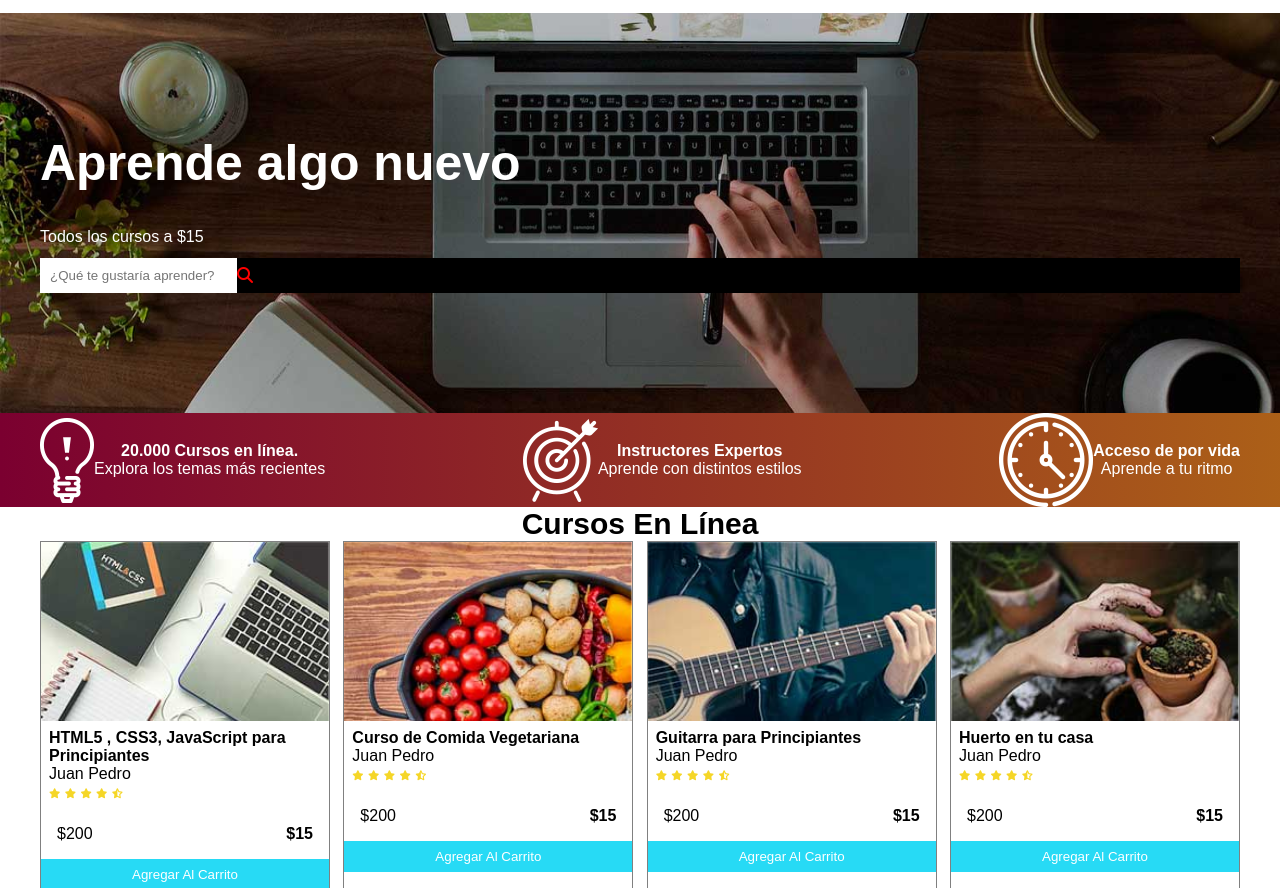
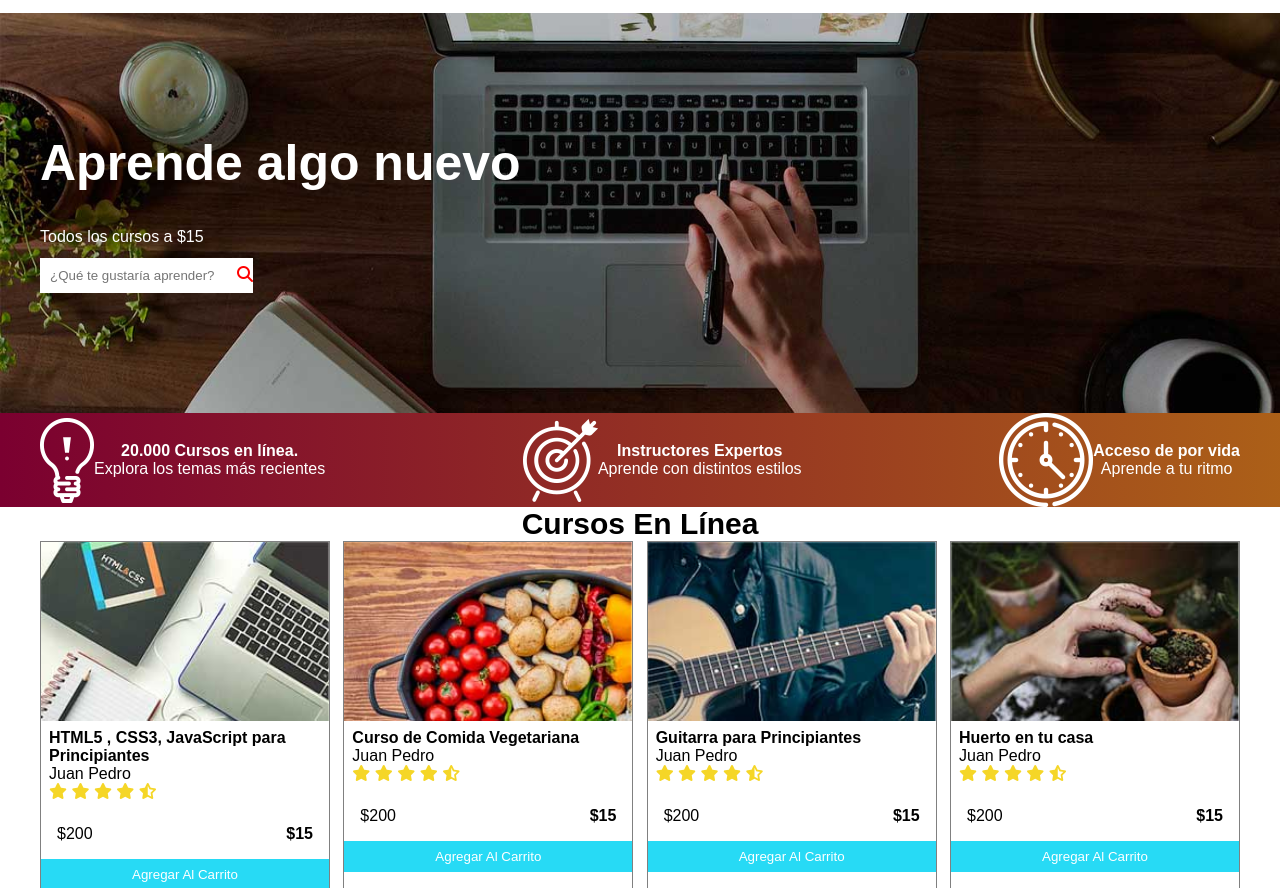
Before and after one commit to HerrecuDev/Tarea05_Flexbox-Sass, a plain HTML site: page index.html in a window 1280 px wide. Shown: the part 56-944 px from the top of the page. Drawn offline with Linux system fonts and the light colour scheme.

Commit message:
FINALIZADA

```diff
--- a/scss/_variables.scss
+++ b/scss/_variables.scss
@@ -2,10 +2,11 @@
 
 
 //Colores de la web
-$color_Blanco_Texto:white;
+$color_Blanco:white;
 $colorEstrellas: #F5D627;
 $colorButton:#27DAF5;
 $color_degradado:linear-gradient(to right, #7b0030, #a34f00e7);
+$color_rojo: red;
 
 //Fuente del texto de la web:
 $font-main: 'Arial', sans-serif;
--- a/scss/style.scss
+++ b/scss/style.scss
@@ -62,7 +62,7 @@ header{
 
                 button{
 
-                    color: $color_Blanco_Texto;
+                    color: $color_Blanco;
                     background-color:#7b0030;
                     border: none;
                     padding: 1rem;
@@ -77,7 +77,7 @@ header{
                         flex-direction: column;
                         position: absolute;
                         right: 0;
-                    background-color: white;
+                        background-color: $color_Blanco;
                  }
 
     }
@@ -94,25 +94,43 @@ header{
     align-items: center;
 
 
+
     .buscador{
 
-        //color texto
-         color: $color_Blanco_Texto;
-
-         //Cuando sea movil o tablet el contenido se centra
+         //Cuando sea movil o tablet
+        display: flex;
         flex-direction: column;
 
 
+
+        //color texto
+         color: $color_Blanco;
+
+
+
+       //El contenedor buscador cuando este en web
        @include web{
 
+
+        justify-content: flex-start;
+        align-items: flex-start;
         flex-grow: 1;
+
+
+       }
+
+            //Le doy el tamaño al h1
+            h1{
+
+                @include movil{
+                    font-size:25px;
+                }
+
+                @include tablet{
+                     font-size: 50px;
                 }
 
 
-
-        //Le doy el tamaño al h1
-        h1{
-            font-size: 50px;
 
             }
             p{
@@ -122,14 +140,8 @@ header{
 
                 .lupa{
 
-            background: white;
+                        background: $color_Blanco;
 
-
-            display: flex;
-            flex-direction: row;
-            justify-content: flex-start;
-            align-items: center;
-            background-color: black;
 
 
                             input{
@@ -140,11 +152,13 @@ header{
 
                             }
                             i{
-                    color: red;
+                                color: $color_rojo;
 
                             }
 
                 }
+
+
 
     }
 }
@@ -169,10 +183,19 @@ header{
                     justify-content: space-around;
                     align-items: center;
 
+                    @include movil{
+
+
+
                         p{
                             text-align: center;
-                        color: $color_Blanco_Texto;
+                            color: $color_Blanco;
+                            font-size: medium;
                         }
+
+                    }
+
+
 
 
                 }
@@ -246,8 +269,8 @@ header{
                             i{
                                 color: $colorEstrellas;
 
-                                @include movil{
-                                    font-size: 10px;
+                               @include tablet{
+                                    font-size: medium;
                                }
 
                             }
@@ -267,7 +290,7 @@ header{
                     button{
 
                         //Diseño
-                        color: $color_Blanco_Texto;
+                        color: $color_Blanco;
                         background-color:$colorButton;
                         border: none;
                         padding: 0.5rem;
@@ -302,7 +325,7 @@ footer{
         }
 
         ul li{
-            color: $color_Blanco_Texto;
+            color: $color_Blanco;
         }
 
     }
```
Also changed, not shown: index.html (+5 -2 lines), css/style.css, 1 other file. Lines whose indentation alone changed are shown as unchanged.
